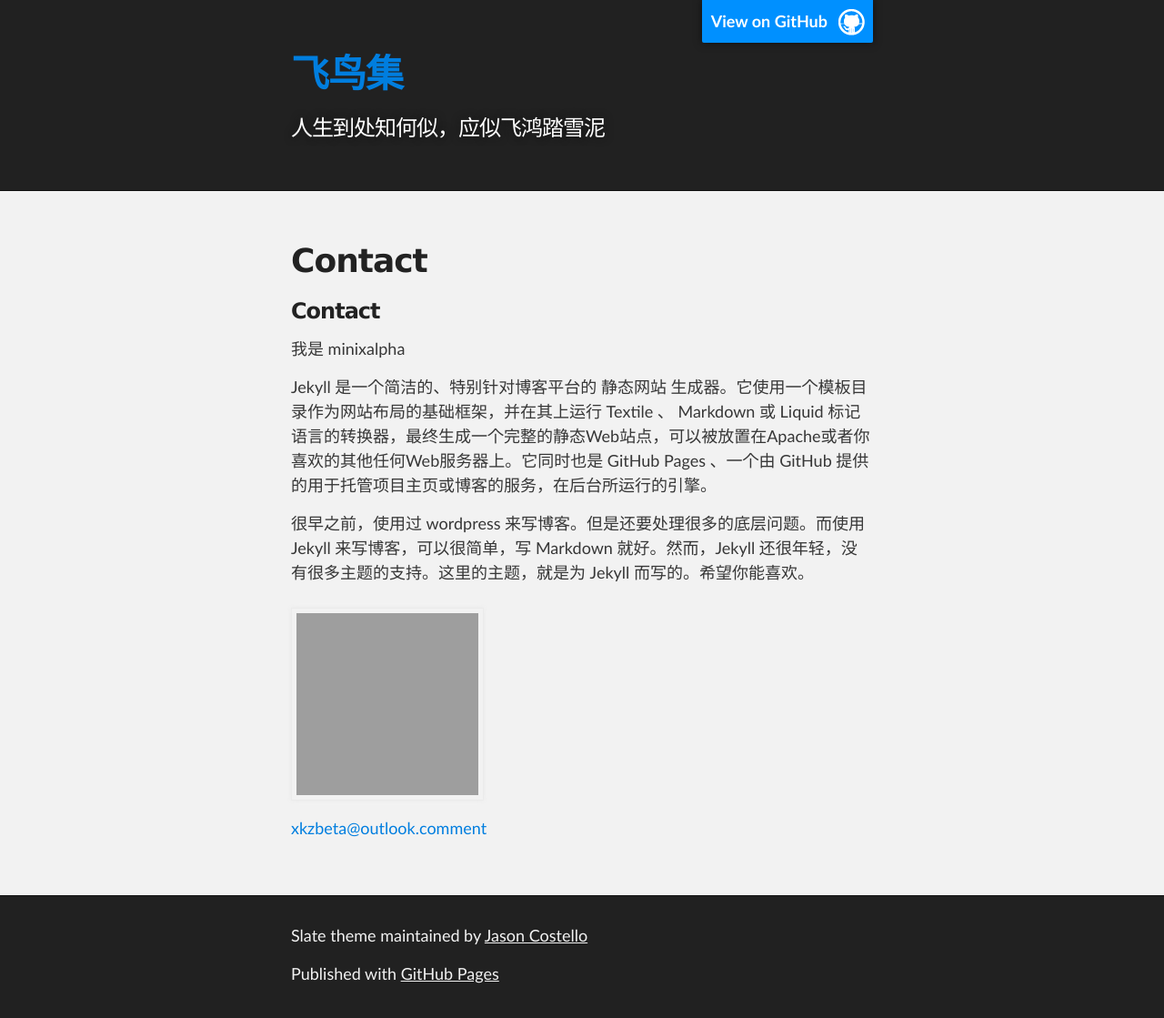
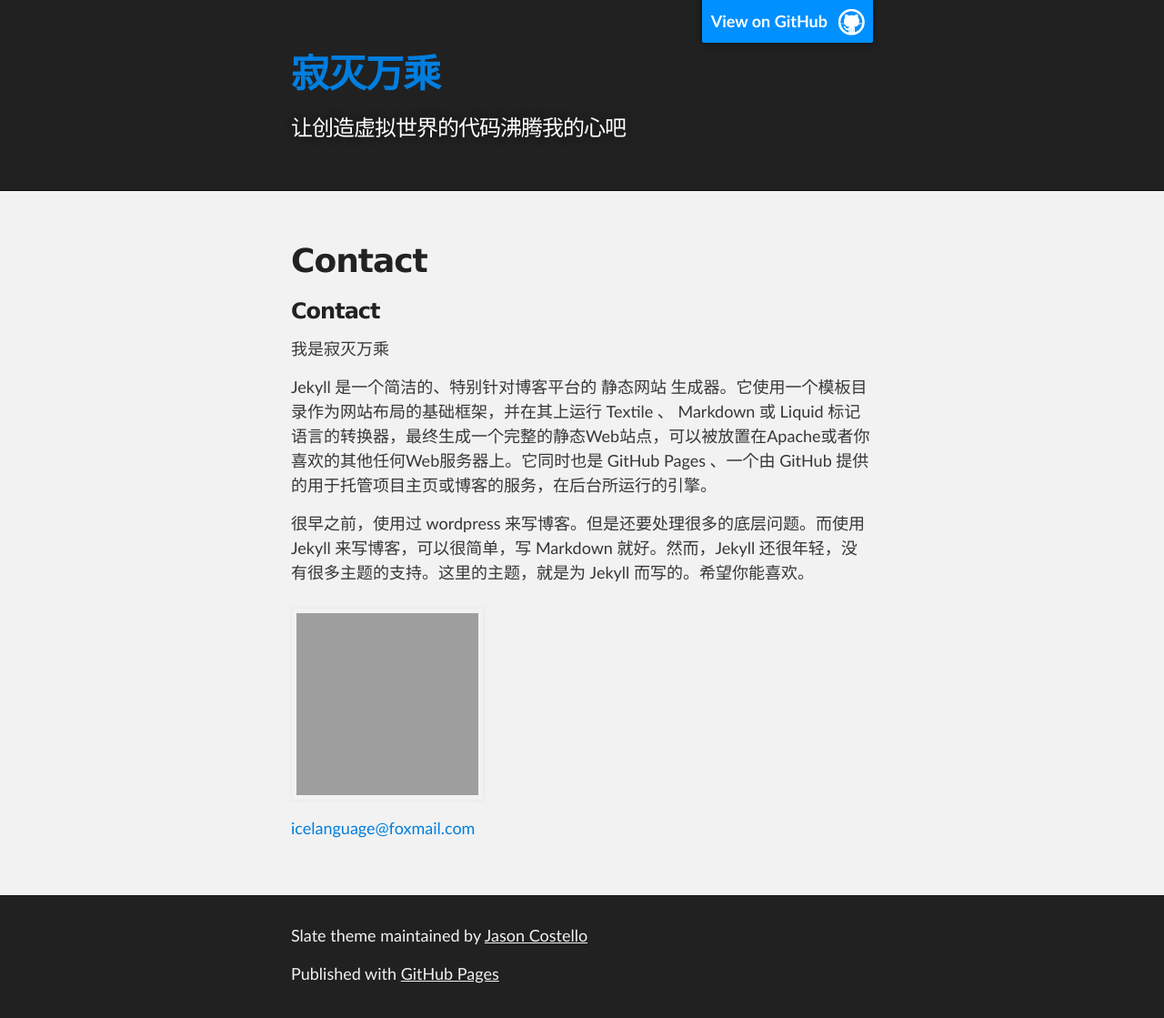
Before and after one commit to IceLanguage/icelanguage.github.io, a Jekyll site: the page built from navigations/contact.html, in a window 1280 px wide. Shown: the whole page at 91% size. Built offline with Jekyll 4.4.1, drawn with Linux system fonts in a browser that asks for light colours; Markdown is read by kramdown in place of the engine named in the settings; grey boxes are pictures that could not be loaded.

Commit message:
配置修改17-10-4 16:02

```diff
--- a/_config.yml
+++ b/_config.yml
@@ -46,7 +46,7 @@ timezone:      null
 title: Jekyll Theme
 description: Just another Jekyll theme design and code by zhanxin.info.
 keywords: Jekyll Theme
-url: /StrayBirds
+url: /icelanguage.github.io
 feed: /atom.xml
 favicon: http://jekyllrb.com/favicon.png
 
@@ -66,9 +66,9 @@ nav:
 #Author config
 author:
     name: IceLanguage
-    email: xkzbeta@outlook.comment
+    email: icelanguage@foxmail.com
     imageLink: https://avatars.githubusercontent.com/minixalpha
-    simpleIntro: 我是 minixalpha
+    simpleIntro: 我是寂灭万乘
     detailIntro:
       <p>Jekyll 是一个简洁的、特别针对博客平台的 静态网站 生成器。它使用一个模板目录作为网站布局的基础框架，并在其上运行 Textile 、 Markdown 或 Liquid 标记语言的转换器，最终生成一个完整的静态Web站点，可以被放置在Apache或者你喜欢的其他任何Web服务器上。它同时也是 GitHub Pages 、一个由 GitHub 提供的用于托管项目主页或博客的服务，在后台所运行的引擎。</p>
       <p>很早之前，使用过 wordpress 来写博客。但是还要处理很多的底层问题。而使用 Jekyll 来写博客，可以很简单，写 Markdown 就好。然而，Jekyll 还很年轻，没有很多主题的支持。这里的主题，就是为 Jekyll 而写的。希望你能喜欢。</p>
@@ -120,8 +120,8 @@ baseurl: /icelanguage.github.io
 markdown: redcarpet
 safe: false
 highlighter: pygments
-title: 飞鸟集
-description: 人生到处知何似，应似飞鸿踏雪泥
+title: 寂灭万乘
+description: 让创造虚拟世界的代码沸腾我的心吧
 theme: slate
 disqusname: IceLanguage
 
```
Also changed, not shown: _posts/2015-05-10-life.md (deleted, +0 -19 lines).
